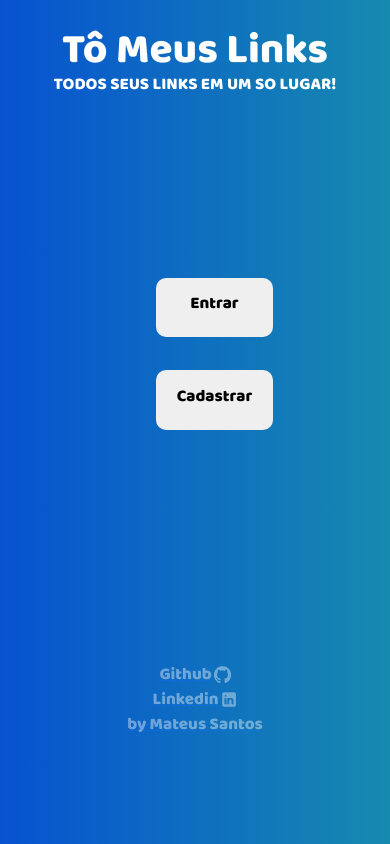
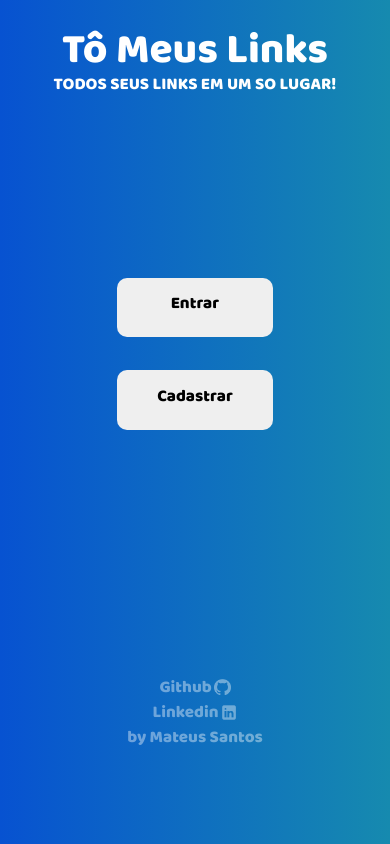
Before and after one commit to MateusSantoSB/ToMeusLinksNG, an Angular app: page / in a window 390 px wide. Built offline with nearby package versions, Linux system fonts and the light colour scheme.

Commit message:
update responsiveness '/' home,header and footer component

```diff
--- a/src/app/app.css
+++ b/src/app/app.css
@@ -11,6 +11,11 @@ header{
 }
 footer{
     margin-top: 10vh;
-
-
+    position: fixed;
+    width: 100%;
+    margin-bottom: 5vh;
+    height: 20vh;
 }
+section{
+    height: 50%;
+}
--- a/src/app/footer-ng/footer-ng.css
+++ b/src/app/footer-ng/footer-ng.css
@@ -8,6 +8,7 @@
     justify-content: center;
     flex-direction: column;
     text-align: center;
+    height: 10%;
 }
 .links{
     display: flex;
@@ -29,5 +30,6 @@
 a{
    display: flex;
    justify-content: center;
+   text-decoration: none;
 
 }
--- a/src/app/header-ng/header-ng.css
+++ b/src/app/header-ng/header-ng.css
@@ -26,7 +26,7 @@
 }
 
 
-@media(max-width:400px){
+@media(max-width:500px){
 .titulo h1{
     font-size: 5vh;
     height: 5vh;
--- a/src/app/home-ng/home-ng.css
+++ b/src/app/home-ng/home-ng.css
@@ -10,7 +10,7 @@
     justify-content: center;
     flex-direction: row;
     margin-bottom: 5vh ;
-
+    height: 70%;
 }
 
 #msg{
@@ -68,7 +68,6 @@ h4{
 .direitaIMG{
     height: 30vh;
     width: 30vw;
-
 }
 
 .direitaIMG img{
@@ -77,7 +76,9 @@ h4{
     display: flex;
     justify-content: center;
 }
-
+.tituloForm{
+    text-align: center;
+}
 .login{
     height: 33vh;
 }
@@ -99,6 +100,7 @@ h4{
 }
 .form input[type=text] {
     margin-bottom: 2vh;
+    width: 100%;
 }
 
 .form button{
@@ -118,9 +120,17 @@ h4{
 }
 
 
-@media(max-width:400px){
+@media(max-width:600px){
 
 .esquerdaIMG img{
+    height: 0vh;
+    width: 0vw;
+}
+.esquerdaIMG{
+     height: 0vh;
+    width: 0vw;
+}
+.direitaIMG{
     height: 0vh;
     width: 0vw;
 }
@@ -128,10 +138,14 @@ h4{
     height: 0vh;
     width: 0vw;
 }
+.botoes{
+   align-items: center;
+    width: 90%;
+}
 .botoes button{
      border-radius: 10px;
     height: 7vh;
-    width: 30vw;
+    width: 40vw;
     margin-bottom: 4vh;
     border: none;
 }
--- a/src/app/home-ng/home-ng.html
+++ b/src/app/home-ng/home-ng.html
@@ -13,8 +13,10 @@
     </div>
     <div class="container-fluid" *ngIf="loginVisivel">
             <div class="login">
-                    <div class="form">
-                       <h4>Entrar</h4>
+                <div class="tituloForm">
+                    <h4>Entrar</h4>
+                </div>
+                <div class="form">
                         <p>Email:</p>
                         <input type="text" #email>
 
@@ -35,10 +37,12 @@
         <div class="registrar">
                 <div class="form">
 
-                    <h4>Cadastrar</h4>
-<form [formGroup]="formRegistrar" >
+                    <div class="tituloForm">
+                         <h4>Cadastrar</h4>
+                    </div>
 
 
+<form [formGroup]="formRegistrar" >
                         <p>nome:</p>
                         <input type="text" formControlName="nome" >
 
--- a/src/app/home-ng/home-ng.ts
+++ b/src/app/home-ng/home-ng.ts
@@ -116,7 +116,7 @@ const usuario:Usuario={
               this.msg.set("")
               this.msgColor.set("red")
               this.formRegistrar.reset()
-            },3000)
+            },1000)
           },
           error:(error)=>{
             this.msg.set(error.error.erro)
--- a/src/app/service/servico.ts
+++ b/src/app/service/servico.ts
@@ -13,7 +13,8 @@ export class Servico {
 constructor(private http:HttpClient){
 
 }
-urlBack:string="https://welcome-hermia-mateussantos-557076e4.koyeb.app"
+//urlBack:string="https://welcome-hermia-mateussantos-557076e4.koyeb.app"
+urlBack:string="http://localhost:8080"
 
 logarUsuario(login:Login):Observable<any>{
     return this.http.post<Login>(this.urlBack+"/login",login)
```
